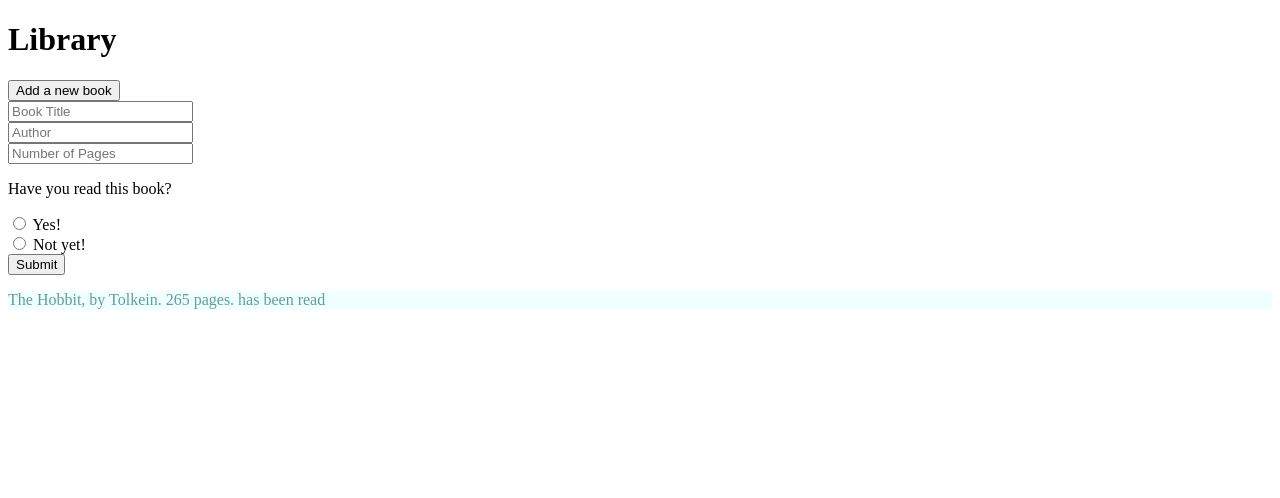
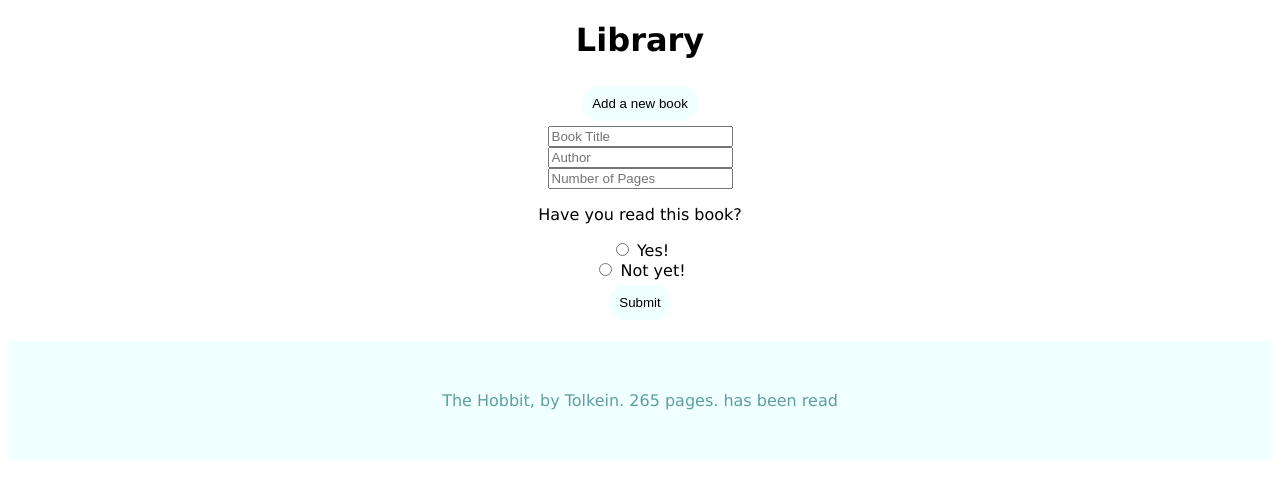
Before and after one commit to emllew/Library---Objects, a plain HTML site: page index.html in a window 1280 px wide. Both pictures are taken after a click on the button "Add a new book". Drawn offline with Linux system fonts and the light colour scheme.

Commit message:
formatting

```diff
--- a/index.html
+++ b/index.html
@@ -25,7 +25,7 @@
     <label for="yes">Yes!</label><br>
     <input type="radio" id="no" name="read" value="Has not been read.">
     <label for="no">Not yet!</label><br>
-    <input type="submit" value="Submit">
+    <input type="submit" value="Submit" class="submit">
   </form>
   <p class="card"></p>
 
--- a/styles.css
+++ b/styles.css
@@ -1,8 +1,31 @@
+body {
+  font-family: 'Lucida Sans', 'Lucida Sans Regular', 'Lucida Grande',
+    'Lucida Sans Unicode', Geneva, Verdana, sans-serif;
+  text-align: center;
+}
+
 .hideForm {
   display: none;
 }
-
+button {
+  padding: 10px;
+  margin: 5px;
+  background-color: azure;
+  border: none;
+  border-radius: 30px;
+}
+.submit {
+  padding: 10px;
+  margin: 5px;
+  background-color: azure;
+  border: none;
+  border-radius: 30px;
+}
+button:hover {
+  cursor: pointer;
+}
 .card {
   background-color: azure;
   color: cadetblue;
+  padding: 50px;
 }
```
